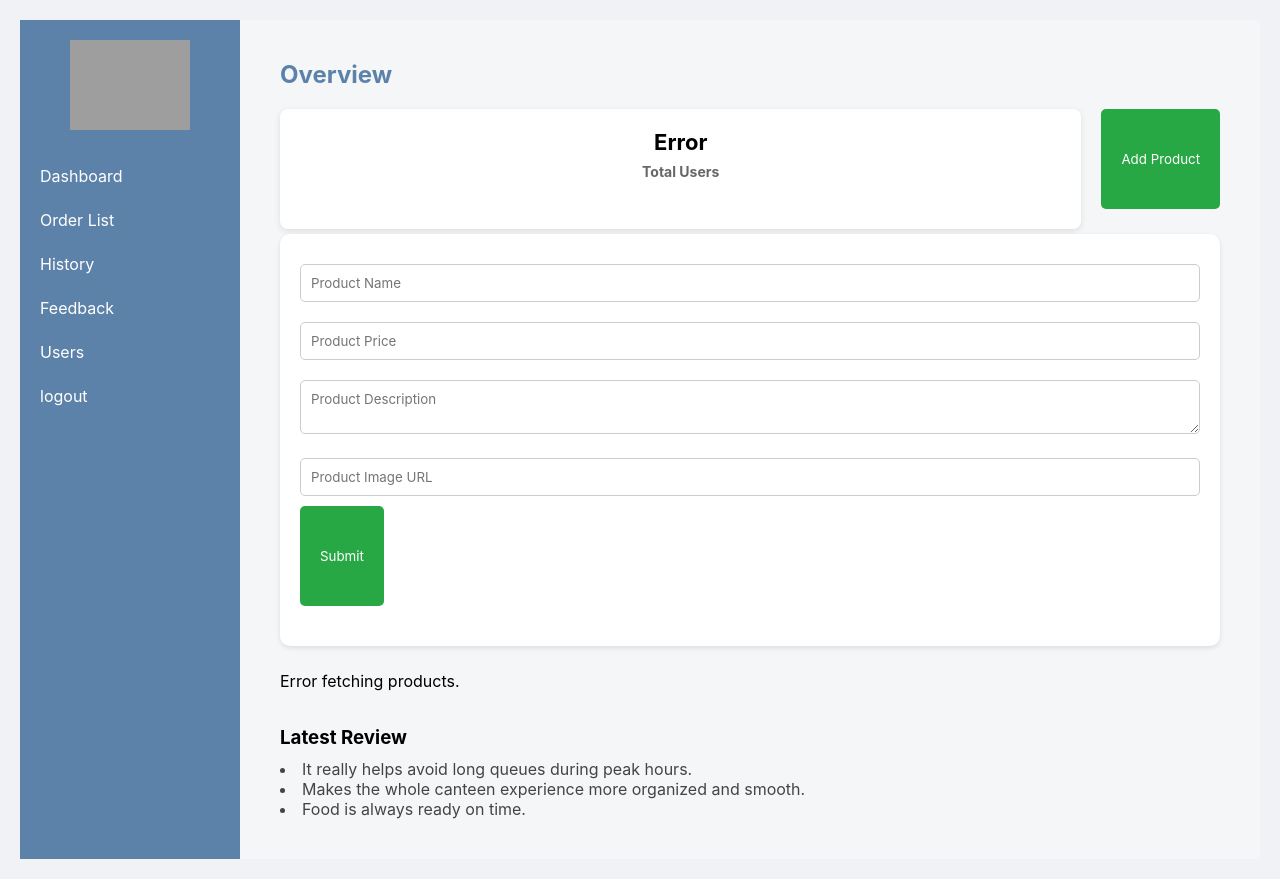
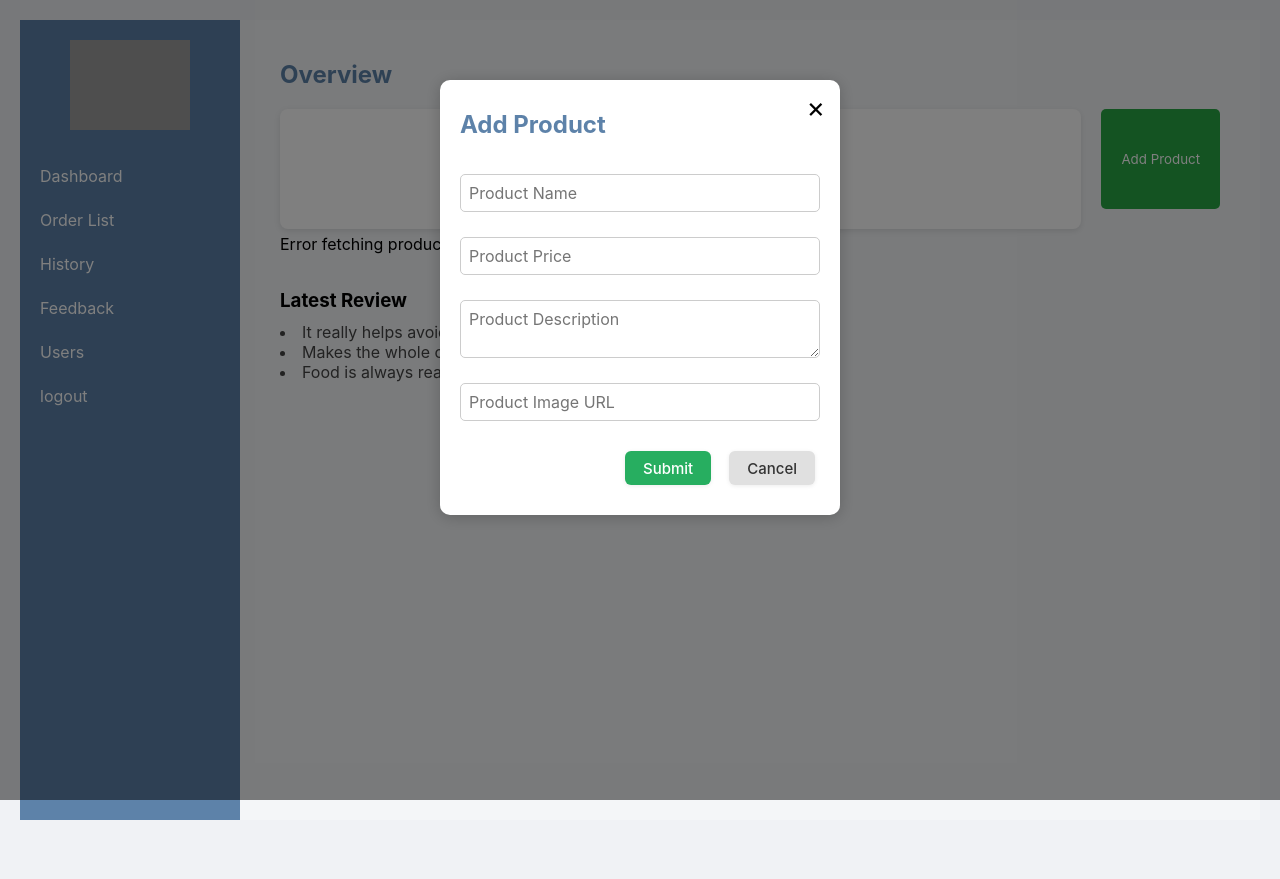
Before and after one commit to kuenzangdorjisangay/prj101, a website: page view/adminDashboard.html in a window 1280 px wide. Both pictures are taken after a click on the button "Add Product". After the commit the page ends 840 px from the top, so only its background shows below. Drawn offline with Linux system fonts and the light colour scheme; no server answers; grey boxes are pictures that could not be loaded.

Commit message:
add product model

```diff
--- a/view/adminDashboard.html
+++ b/view/adminDashboard.html
@@ -36,14 +36,21 @@
         </div>
       </section>
 
+      <div id="addModal" class="modal" style="display:none;">
+        <div class="modal-content">
+          <span class="close" onclick="closeAddModal()">&times;</span>
+          <h2>Add Product</h2>
+          <input type="text" id="addName" placeholder="Product Name" required />
+          <input type="number" id="addPrice" placeholder="Product Price" required />
+          <textarea id="addDescription" placeholder="Product Description" required></textarea>
+          <input type="url" id="addImage" placeholder="Product Image URL" required />
+          <div class="actions">
+            <button class="btn save-btn" onclick="addProductModal()">Submit</button>
+            <button class="btn delete-btn" onclick="closeAddModal()">Cancel</button>
+          </div>
+        </div>
+      </div>
 
-      <div class="form-container" id="productForm">
-        <input type="text" id="productName" placeholder="Product Name" required>
-        <input type="number" id="productPrice" placeholder="Product Price" required>
-        <textarea id="productDescription" placeholder="Product Description" required></textarea>
-        <input type="url" id="productImage" placeholder="Product Image URL" required>
-        <button class="btn" onclick="addProduct()">Submit</button>
-      </div>
       <div class="products-display" id="productsDisplay"></div>
 
       <section class="review">
@@ -97,8 +104,18 @@
     const productsDisplay = document.getElementById('productsDisplay');
 
     function toggleForm() {
-      const form = document.getElementById('productForm');
-      form.style.display = form.style.display === 'none' || form.style.display === '' ? 'block' : 'none';
+      document.getElementById('addModal').style.display = 'block';
+      document.body.style.overflow = 'hidden';
+      // Clear previous values
+      document.getElementById('addName').value = '';
+      document.getElementById('addPrice').value = '';
+      document.getElementById('addDescription').value = '';
+      document.getElementById('addImage').value = '';
+    }
+
+    function closeAddModal() {
+      document.getElementById('addModal').style.display = 'none';
+      document.body.style.overflow = '';
     }
 
     async function loadProducts() {
@@ -136,42 +153,6 @@
 
         productsDisplay.appendChild(div);
       });
-    }
-
-    async function addProduct() {
-      const newProduct = {
-        name: nameInput.value.trim(),
-        price: parseFloat(priceInput.value),
-        description: descInput.value.trim(),
-        image: imageInput.value.trim()
-      };
-
-      if (!newProduct.name || !newProduct.price || !newProduct.image) {
-        alert("Please fill in all required fields.");
-        return;
-      }
-
-      try {
-        const res = await fetch(`${API_URL}/add`, {
-          method: "POST",
-          headers: { "Content-Type": "application/json" },
-          body: JSON.stringify(newProduct)
-        });
-        const data = await res.json();
-        if (data.success) {
-          nameInput.value = '';
-          priceInput.value = '';
-          descInput.value = '';
-          imageInput.value = '';
-          toggleForm();
-          loadProducts();
-        } else {
-          alert("Failed to add product.");
-        }
-      } catch (err) {
-        alert("Server error.");
-        console.error(err);
-      }
     }
 
     let editingProductId = null;
@@ -236,6 +217,36 @@
           loadProducts();
         } else {
           alert("Failed to delete product.");
+        }
+      } catch (err) {
+        alert("Server error.");
+        console.error(err);
+      }
+    }
+
+    async function addProductModal() {
+      const newProduct = {
+        name: document.getElementById('addName').value.trim(),
+        price: parseFloat(document.getElementById('addPrice').value),
+        description: document.getElementById('addDescription').value.trim(),
+        image: document.getElementById('addImage').value.trim()
+      };
+      if (!newProduct.name || !newProduct.price || !newProduct.image) {
+        alert("Please fill in all required fields.");
+        return;
+      }
+      try {
+        const res = await fetch(`${API_URL}/add`, {
+          method: "POST",
+          headers: { "Content-Type": "application/json" },
+          body: JSON.stringify(newProduct)
+        });
+        const data = await res.json();
+        if (data.success) {
+          closeAddModal();
+          loadProducts();
+        } else {
+          alert("Failed to add product.");
         }
       } catch (err) {
         alert("Server error.");
@@ -369,6 +380,7 @@
       background: #e74c3c;
       color: #fff;
     }
+    #productForm { display: none !important; }
     </style>
 
 </body>
```
